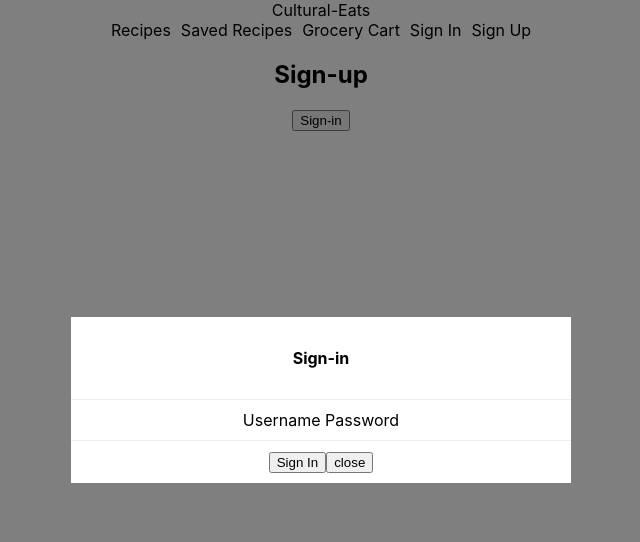
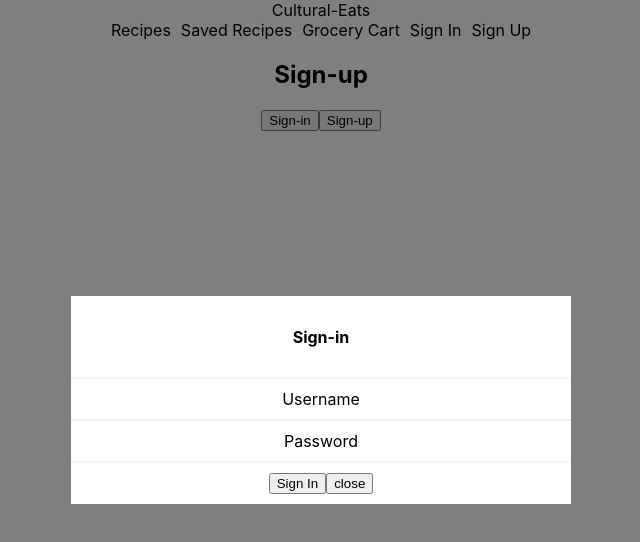
Before and after one commit to JulioRios15/Cultural-Eats, a React (Create React App) app in the folder client/: page /Sign-up in a window 1280 px wide. Both pictures are taken after a click on the button "Sign-in". Shown: the top 542 px of the page, without its empty margins (319-959 px from the left). Built offline with nearby package versions, Linux system fonts and the light colour scheme.

Commit message:
added sign up modal

```diff
--- a/client/src/App.js
+++ b/client/src/App.js
@@ -1,17 +1,23 @@
 import React, { useState } from "react"
 import './App.css';
 import Navbar from './components/Navbar/Navbar'
-import Modal from "./components/Modal"
+import SignIn from './components/Modal/Sign-in'
+import SignUp from './components/Modal/Sign-up'
+
 
 
 export default function App() {
-  const [show, setShow] = useState(false)
+  const [showSignIn, setShowSignIn] = useState(false)
+  const [showSignUp, setShowSignUp] = useState(false)
 
   return (
     <div className="App">
        <Navbar></Navbar>
-       <button onClick={() => setShow(true)}>Sign-in</button>
-       <Modal onClose={() => setShow(false)} show={show} />
+       <button onClick={() => setShowSignIn(true)}>Sign-in</button>
+       <button onClick={() => setShowSignUp(true)}>Sign-up</button>
+       <SignIn onClose={() => setShowSignIn(false)} show={showSignIn} />
+       <SignUp onClose={() => setShowSignUp(false)} show={showSignUp} />
+
     </div>
   );
 }
--- a/client/src/components/Modal/index.js
+++ b/client/src/components/Modal/Sign-in/index.js
@@ -1,5 +1,5 @@
 import React from "react";
-const Modal = props => {
+const SignIn = props => {
     if (!props.show) {
         return null
     }
@@ -12,7 +12,10 @@ const Modal = props => {
                     </h4>
                 </div>
                 <div className="modal-body">
-                    Username Password
+                    Username
+                </div>
+                <div className="modal-body">
+                    Password
                 </div>
                 <div className="modal-footer">
                     <button className="button">
@@ -26,4 +29,4 @@ const Modal = props => {
         </div>
     )
 }
-export default Modal
+export default SignIn
--- /dev/null
+++ b/client/src/components/Modal/Sign-up/index.js
@@ -0,0 +1,38 @@
+import React from "react";
+const SignUp = props => {
+    if (!props.show) {
+        return null
+    }
+    return (
+        <div className="modal">
+            <div className="modal-content">
+                <div className="modal-header">
+                    <h4 classname="modal-title">
+                        Sign-in
+                    </h4>
+                </div>
+                <div className="modal-body">
+                    Username
+                </div>
+                <div className="modal-body">
+                    Email
+                </div>
+                <div className="modal-body">
+                    Password
+                </div>
+                <div className="modal-body">
+                    Cultures
+                </div>
+                <div className="modal-footer">
+                    <button className="button">
+                        Sign Up
+                    </button>
+                    <button onClick={props.onClose} className="button">
+                        close
+                    </button>
+                </div>
+            </div>
+        </div>
+    )
+}
+export default SignUp
```
